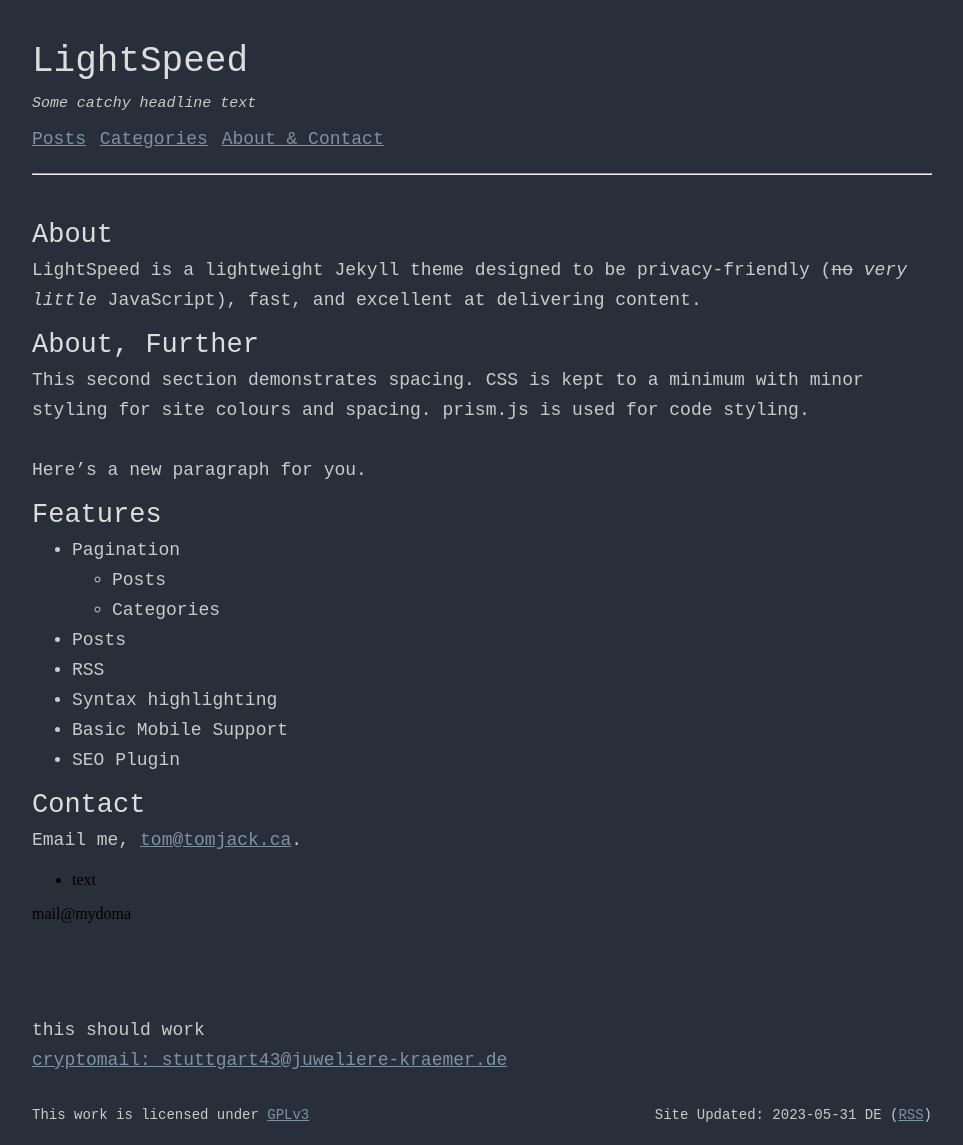
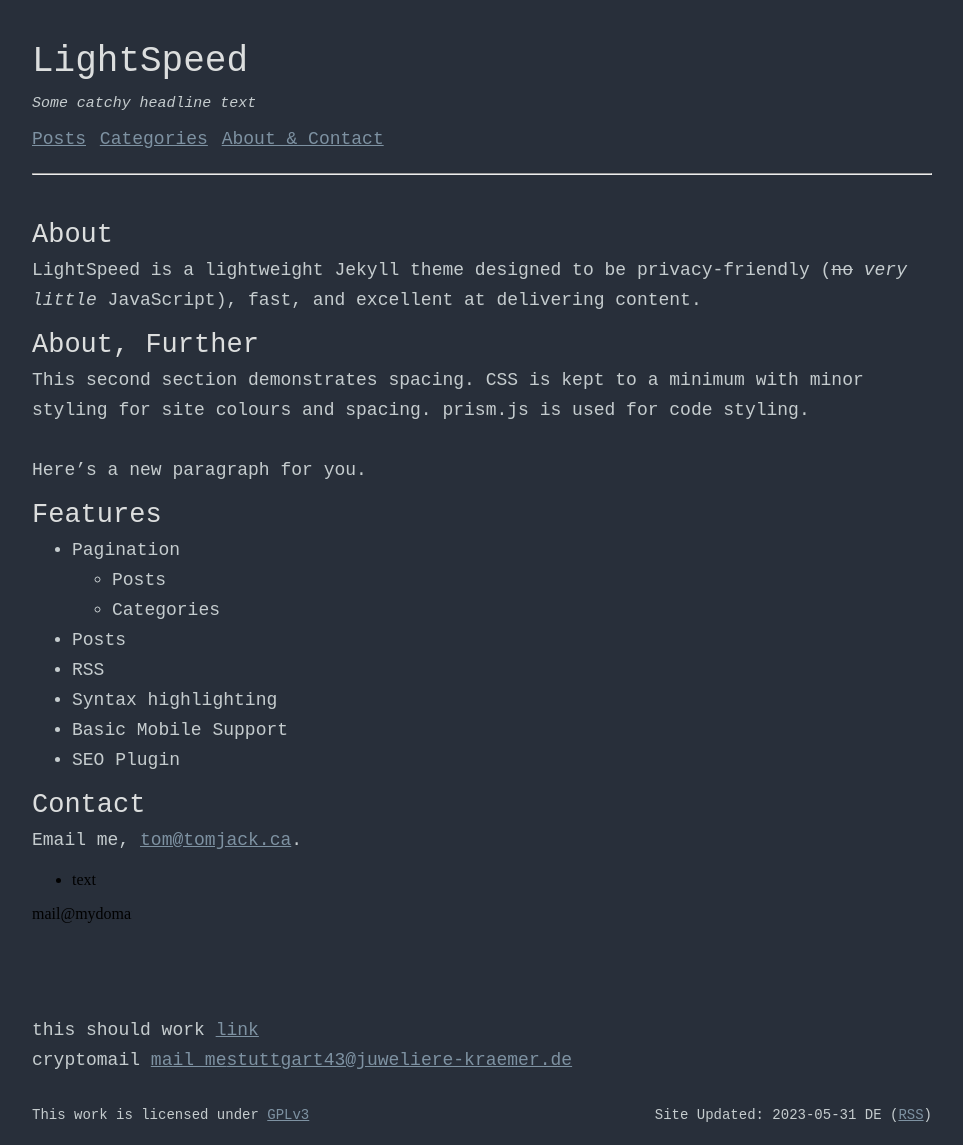
Before and after one commit to Kugeleis/kugeleis.github.io, a Jekyll site: the page built from index.md, in a window 1280 px wide. Shown: the whole page, without its empty margins (158-1121 px from the left). Built offline with Jekyll 4.4.1, drawn with Linux system fonts in a browser that asks for light colours.

Commit message:
Update index.md

```diff
--- a/index.md
+++ b/index.md
@@ -27,5 +27,7 @@
 Email me, [tom@tomjack.ca](mailto:tom@tomjack.ca).
 ![](./assets/svg/email.svg)
 <br>
-this should work <a href="&ouml;">
-cryptomail: <a href="#" class="cryptedmail" data-davor="stuttgart43" data-wohin="juweliere-kraemer" data-ende="de" ></a>
+this should work <a href="&ouml;">link</a>
+<br>
+cryptomail
+<a href="#" class="cryptedmail" data-davor="stuttgart43" data-wohin="juweliere-kraemer" data-ende="de" >mail me</a>
```
